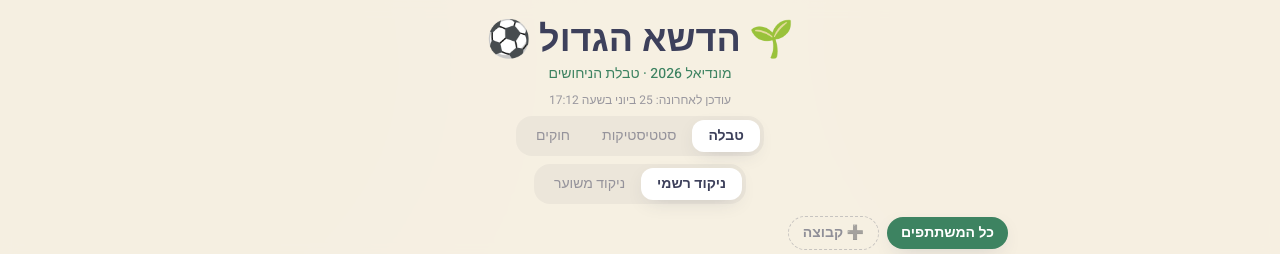
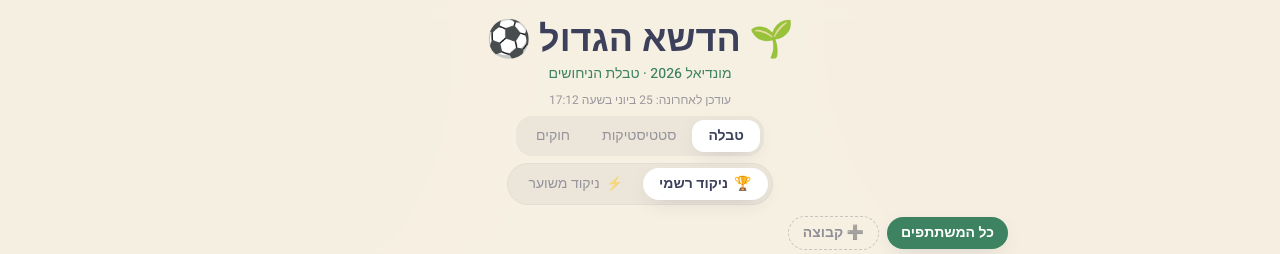
Before and after one commit to ziperfal123/deshe-gadol-26, a React (Vite) app in the folder web/: page / in a window 1280 px wide. Shown: the top 254 px of the page. Built offline with nearby package versions, Linux system fonts and the light colour scheme.

Commit message:
update: enhance ProjectedBanner and ScoreModeTabs with improved layout and icons

```diff
--- a/web/src/components/ProjectedBanner.tsx
+++ b/web/src/components/ProjectedBanner.tsx
@@ -1,54 +1,52 @@
 import type { LeadersFile } from '../types'
-import { SPECIAL_LABELS } from '../lib/format'
 import { cn } from '../lib/cn'
 
-// The 8 superlative fields included in the projected total, in display order.
-const FIELDS = [
-  'top_scorer',
-  'top_assists',
-  'most_goals_group_stage_team',
-  'most_conceded_group_stage_team',
-  'most_goals_tournament_team',
-  'most_conceded_tournament_team',
-  'most_cards_team',
-  'least_cards_team',
+// Short labels (the full ones live in SPECIAL_LABELS) — compact enough for the
+// sticky 2-column grid on mobile without squeezing the leader value.
+const FIELDS: { key: string; label: string }[] = [
+  { key: 'top_scorer', label: 'מלך השערים' },
+  { key: 'top_assists', label: 'מלך הבישולים' },
+  { key: 'most_goals_group_stage_team', label: 'שערים (בתים)' },
+  { key: 'most_conceded_group_stage_team', label: 'ספיגות (בתים)' },
+  { key: 'most_goals_tournament_team', label: 'שערים (טורניר)' },
+  { key: 'most_conceded_tournament_team', label: 'ספיגות (טורניר)' },
+  { key: 'most_cards_team', label: 'הרבה כרטיסים' },
+  { key: 'least_cards_team', label: 'מעט כרטיסים' },
 ]
 
 function leaderText(field: LeadersFile['fields'][string] | undefined): string {
-  if (!field) return ''
-  if (!field.live) return 'ממתין לנתונים'
+  if (!field) return '…'
+  if (!field.live) return 'לא זמין'
   const names = field.leaders.map((l) => l.name_he ?? l.name ?? l.code).filter(Boolean)
   if (names.length === 0) return '—'
   // On a tie, list ALL leaders — everyone who picked any of them is scored.
   const joined = names.join(', ')
   const tie = names.length > 1 ? ', תיקו' : ''
-  // Append the exact value (goals / conceded / cards) when known.
   return field.value != null ? `${joined} (${field.value}${tie})` : `${joined}${tie ? ' (תיקו)' : ''}`
 }
 
 /**
- * Shown only in Projected mode: the "not final" disclaimer, an explicit list of
- * the fields included beyond the official score, and the current live leader of each.
+ * Shown only in Projected mode (sticky under the header): a warm gradient bar that
+ * keeps users aware they're viewing provisional points, plus the included fields
+ * and each one's current live leader. Compact + responsive for mobile.
  */
 export function ProjectedBanner({ leaders }: { leaders?: LeadersFile }) {
   return (
-    <div className="mb-3 rounded-2xl border border-sun/50 bg-sun/15 p-3">
-      <div className="flex items-center gap-2 text-sm font-bold text-ink">
+    <div className="mb-2 mx-auto max-w-md overflow-hidden rounded-2xl border border-clay/40 shadow-soft">
+      <div className="flex items-center justify-center gap-1.5 bg-gradient-to-l from-clay to-sun px-3 py-1.5 text-center text-[12px] font-extrabold text-ink sm:text-[13px]">
         <span aria-hidden>⚡</span>
-        ניקוד משוער — לא סופי, מתעדכן בכל סנכרון
+        ניקוד משוער · לא סופי
+        <span className="hidden sm:inline"> · מתעדכן בכל סנכרון</span>
       </div>
-      <p className="mt-1 text-xs leading-relaxed text-ink/70">
-        מוסיף לניקוד הרשמי נקודות זמניות לפי המובילים הנוכחיים. כל עוד הטורניר נמשך המובילים יכולים להשתנות.
-        כולל: ניקוד רשמי + מלך השערים, מלך הבישולים, הכי הרבה/מעט שערים, ספיגות וכרטיסים.
-      </p>
-      <ul className="mt-2 grid grid-cols-1 gap-x-6 gap-y-1 sm:grid-cols-2">
-        {FIELDS.map((key) => {
+      <div className="bg-sun/10 px-3 py-2">
+        <ul className="grid grid-cols-2 gap-x-4 gap-y-1">
+          {FIELDS.map(({ key, label }) => {
             const f = leaders?.fields[key]
             const pending = f && !f.live
             return (
-            <li key={key} className="flex min-w-0 items-baseline gap-1.5 text-xs">
-              <span className="shrink-0 text-ink/55">{SPECIAL_LABELS[key]}:</span>
-              <span className={cn('min-w-0', pending ? 'text-ink/35' : 'font-semibold text-ink/80')}>
+              <li key={key} className="flex min-w-0 items-baseline justify-center gap-1.5 text-[10px] leading-tight sm:text-[11px]">
+                <span className="shrink-0 text-ink/55">{label}:</span>
+                <span className={cn('min-w-0 truncate', pending ? 'font-medium text-ink/55' : 'font-semibold text-ink')}>
                   {leaderText(f)}
                 </span>
               </li>
@@ -56,5 +54,6 @@ export function ProjectedBanner({ leaders }: { leaders?: LeadersFile }) {
           })}
         </ul>
       </div>
+    </div>
   )
 }
--- a/web/src/components/ScoreModeTabs.tsx
+++ b/web/src/components/ScoreModeTabs.tsx
@@ -1,31 +1,41 @@
 import type { ScoreMode } from '../types'
 import { cn } from '../lib/cn'
 
-const MODES: { id: ScoreMode; label: string }[] = [
-  { id: 'official', label: 'ניקוד רשמי' },
-  { id: 'projected', label: 'ניקוד משוער' },
+const MODES: { id: ScoreMode; label: string; icon: string }[] = [
+  { id: 'official', label: 'ניקוד רשמי', icon: '🏆' },
+  { id: 'projected', label: 'ניקוד משוער', icon: '⚡' },
 ]
 
 /**
  * Segmented control switching the standings between the Official (SSOT) total
- * and the live Projected total (official + provisional superlative points).
+ * and the live Projected total. Styled distinctly from the nav tabs: a pill with
+ * icons, a clean white "official" state and a warm gradient "projected" state,
+ * so the two rows aren't mistaken for one another.
  */
 export function ScoreModeTabs({ mode, onChange }: { mode: ScoreMode; onChange: (m: ScoreMode) => void }) {
   return (
     <div className="mt-2 flex justify-center">
-      <div className="inline-flex rounded-2xl bg-ink/5 p-1">
-        {MODES.map((m) => (
+      <div className="inline-flex gap-1 rounded-full bg-ink/5 p-1 ring-1 ring-ink/10">
+        {MODES.map((m) => {
+          const active = mode === m.id
+          const activeCls =
+            m.id === 'projected'
+              ? 'bg-gradient-to-l from-sun to-clay font-extrabold text-ink shadow-soft'
+              : 'bg-white font-bold text-ink shadow-soft'
+          return (
             <button
               key={m.id}
               onClick={() => onChange(m.id)}
               className={cn(
-              'rounded-xl px-4 py-1.5 text-sm transition',
-              mode === m.id ? 'bg-white font-bold text-ink shadow-soft' : 'font-medium text-ink/50 hover:text-ink/70',
+                'flex items-center gap-1.5 rounded-full px-4 py-1.5 text-sm transition',
+                active ? activeCls : 'font-medium text-ink/50 hover:text-ink/70',
               )}
             >
+              <span aria-hidden>{m.icon}</span>
               {m.label}
             </button>
-        ))}
+          )
+        })}
       </div>
     </div>
   )
--- a/web/src/pages/StandingsPage.tsx
+++ b/web/src/pages/StandingsPage.tsx
@@ -139,12 +139,12 @@ export function StandingsPage() {
           style={{ top: isDesktop ? headerH : 0 }}
         >
           <div className="mx-auto max-w-3xl px-4 py-3">
+            {projected && <ProjectedBanner leaders={leaders} />}
             {renderSearchIfNeeded(data, query, setQuery, rows, scrolled, flashScrollTo)}
           </div>
         </div>
       )}
       <div className="mx-auto max-w-3xl px-4 pb-16 pt-3">
-        {projected && <ProjectedBanner leaders={leaders} />}
         {renderListIfNeeded(ready, error, rows, query, projected, onRowClick)}
       </div>
       {renderEditorIfNeeded(editor, data, onSaveGroup, onDeleteGroup, () => setEditor({ open: false }))}
```
Lines whose indentation alone changed are shown as unchanged.
